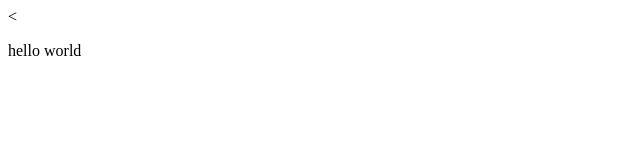
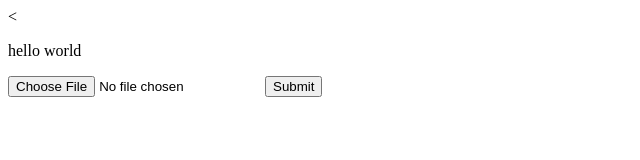
Before and after one commit to joslindcunha/testing-repo, a plain HTML site: page index.html in a window 1280 px wide. Shown: the whole page, without its empty margins (0-640 px from the left). Drawn offline with Linux system fonts and the light colour scheme.

Commit message:
input added

```diff
--- a/index.html
+++ b/index.html
@@ -5,5 +5,9 @@
 </head>
 <body>
 <p>hello world</p>
+<form >
+<input type="file"name="file"/>
+<input type = "submit"/>
+</form>
 </body>
 </html>
```
